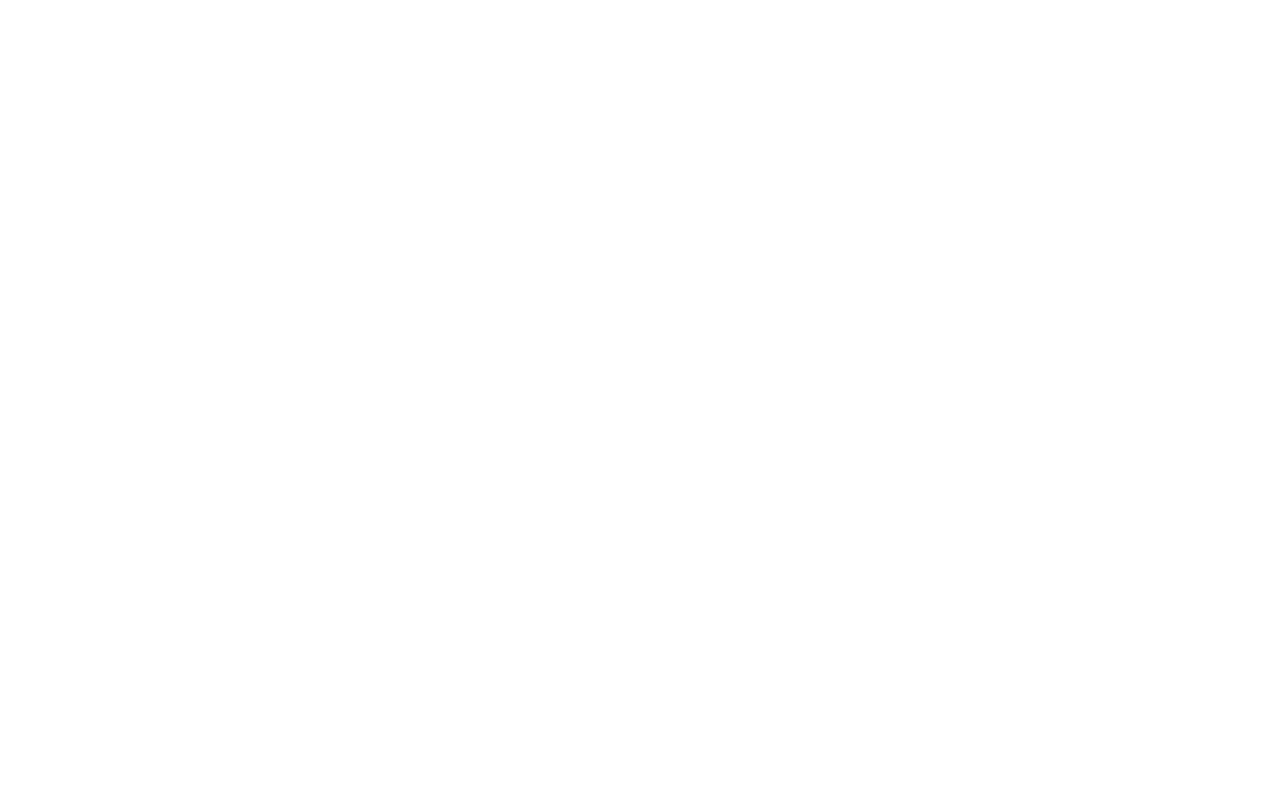
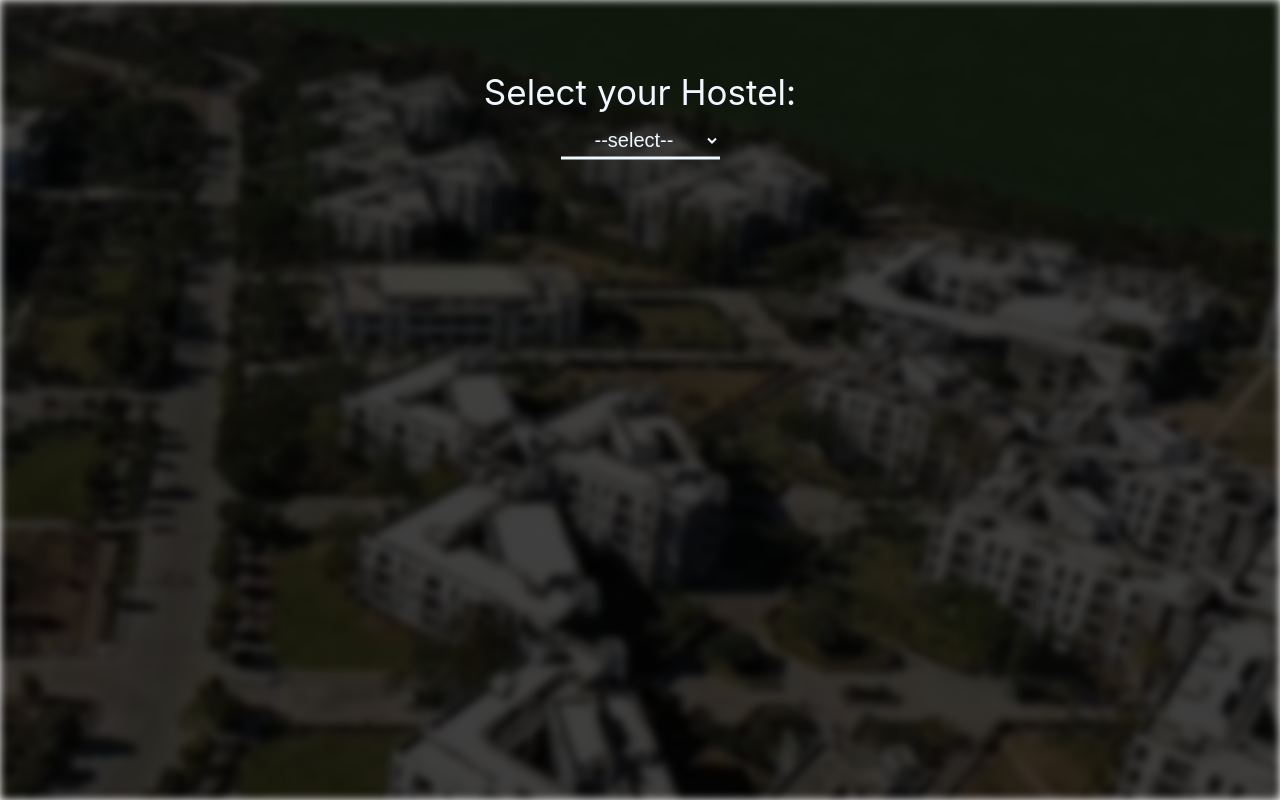
Before and after one commit to github-arjav/College-Outpass-System, a React (Create React App) app in the folder client/: page /Form in a window 1280 px wide. Before the commit this address had no page. Built offline with nearby package versions, Linux system fonts and the light colour scheme.

Commit message:
Added the form to be filled to appy

```diff
--- a/client/src/AllRoutes.jsx
+++ b/client/src/AllRoutes.jsx
@@ -6,6 +6,7 @@ import Warden from "./Pages/Auth/Warden";
 import Student from "./Pages/Auth/Student";
 import StudentHomePage from "./Pages/HomePage/StudentHomePage";
 import WardenHomePage from "./Pages/HomePage/WardenHomePage";
+import Form from "./Pages/OutpassForm/Form"
 
 const AllRoutes = () => {
     return(
@@ -15,6 +16,7 @@ const AllRoutes = () => {
             <Route path="/Student" element={<Student/>}/>
             <Route path="/StudentHomePage" element={<StudentHomePage />}/>
             <Route path="/WardenHomePage" element={<WardenHomePage />}/>
+            <Route path="/Form" element={<Form/>}/>
         </Routes>
     )
 }
--- a/client/src/Pages/HomePage/StudentHomePage.jsx
+++ b/client/src/Pages/HomePage/StudentHomePage.jsx
@@ -6,6 +6,10 @@ import "./StudentHomePage.css"
 const StudentHomePage = () =>{
 
     const navigate = useNavigate()
+
+    const handleApply = () => {
+        navigate('/Form')
+    }
 
     return(
         <div className="s-home">
@@ -16,7 +20,7 @@ const StudentHomePage = () =>{
             </div>
             <div className="s-home-container">
                 <div className="sfunction">
-                    <button>Apply for Outpass</button>
+                    <button onClick={handleApply}>Apply for Outpass</button>
                 </div>
                 <div className="sfunction">
                     <button>View pending Outpasses</button>
--- /dev/null
+++ b/client/src/Pages/OutpassForm/Form.css
@@ -0,0 +1,195 @@
+.form{
+    height: 100vh;
+    width: 100%;
+}
+
+.bimage{
+    height: 100%;
+    background-image: url('../../Assets/juet.png');
+    background-repeat: no-repeat;
+    background-size: cover;
+    filter: blur(4px) brightness(25%);
+}
+
+.hostel{
+    position: absolute;
+    top: 15%;
+    left: 50%;
+    transform: translate(-50%, -50%);
+    z-index: 2;
+    width: 80%;
+    padding: 20px;
+    text-align: center;
+    color: aliceblue;
+}
+
+.hostel label{
+    font-size: 35px;
+    padding: 20px;
+}
+
+.hostel select{
+    padding: 5px 30px;
+    margin: 10px 0;
+    background: none;
+    border: none;
+    border-bottom: solid aliceblue;
+    outline: none;
+}
+
+.hostel select:hover{
+    cursor: pointer;
+}
+
+.hostel select option{
+    color: black;
+}
+
+.hostel form input[type="submit"]{
+    padding: 5px 20px;
+    margin-left: 30px;
+    background: aliceblue;
+    border: solid aliceblue;
+    border-radius: 15px;
+    font-size: 15px;
+    font-weight: 700;
+    transition: 0.3s ease;
+}
+
+.hostel form input[type="submit"]:hover{
+    cursor: pointer;
+    background: none;
+    color: aliceblue;
+    transition: 0.3s ease;
+}
+
+.form-box{
+    position: absolute;
+    top: 60%;
+    left: 50%;
+    transform: translate(-50%, -50%);
+    z-index: 2;
+    width: 90%;
+    color: aliceblue;
+    border: solid #fff;
+    border-radius: 15px;
+    background-color: rgb(0,0,0);
+    background-color: rgba(0,0,0, 0.4);
+    box-shadow: rgba(237, 214, 214, 0.35) 0px 5px 20px;
+}
+
+.outpass-form{
+    display: grid;
+    gap: 20px;
+    padding: 20px;
+    grid-template-columns: repeat(7, 1fr);
+    row-gap: 40px;
+}
+
+.form-text{
+    grid-column: span 7;
+    grid-row: 1;
+    font-size: 25px;
+    margin: 0;
+    font-weight: normal;
+    padding-bottom: 20px;
+}
+
+.fname{
+    grid-column: 1 / span 4;
+    grid-row: 2;
+}
+
+.enr{
+    grid-column: 5 / span 2;
+    grid-row: 2;
+}
+
+
+.days{
+    grid-column: 1 / span 1;
+    grid-row: 3;
+}
+
+.from{
+    grid-column: 2 / span 3;
+    grid-row: 3;
+}
+
+.to{
+    grid-column: 5 / span 3;
+}
+
+.purpose{
+    grid-column: 1 / span 4;
+    grid-row: 4;
+}
+
+.address{
+    grid-column: 5 / span 3;
+    grid-row: 4;
+}
+
+.consent{
+    grid-column: span 7;
+    grid-row: 5;
+}
+
+.inp{
+    background: none;
+    border: none;
+    border-bottom: solid aliceblue;
+    width: 90%;
+    font-size: 20px;
+    outline: none;
+    color: antiquewhite;
+    padding-left: 7px;
+}
+
+.inp::placeholder{
+    color: aliceblue;
+    opacity: 90%;
+}
+
+.outpass-form label{
+    font-size: 23px;
+}
+
+.date{
+    margin-left: 10px;
+    width: 40%;
+}
+
+.date::-webkit-calendar-picker-indicator{
+    filter: invert(100%);
+    cursor: pointer;
+}
+
+.file{
+    padding-left: 20px;
+    color: aliceblue;
+    font-size: 15px;
+}
+
+.sub-btn{
+    background: none;
+    border: solid #fff;
+    color: aliceblue;
+    border-radius: 20px;
+    font-size: 20px;
+    padding: 5px;
+    transition: 0.3s ease;
+}
+
+.sub-btn:hover{
+    cursor: pointer;
+    color: black;
+    background-color: aliceblue;
+    transition: 0.3s ease;
+}
+
+.ackn{
+    margin: 0;
+    grid-column: 3 / span 4;
+    color: greenyellow;
+}
--- /dev/null
+++ b/client/src/Pages/OutpassForm/Form.jsx
@@ -0,0 +1,98 @@
+import React, { useState } from "react";
+import { useNavigate } from "react-router-dom";
+
+import "./Form.css"
+
+const Form = () => {
+
+    const navigate = useNavigate()
+
+    const [select, setSelect] = useState(0)
+    const [selectedValue, setSelectedValue] = useState('default')
+    const [isSubmitted, setIsSubmitted] = useState(false)
+
+    const handleHostelSelect = (e) => {
+        e.preventDefault()
+        if(selectedValue !== 'default')
+        setSelect(1)
+    }
+
+    const handleApply = (e) => {
+        e.preventDefault()
+
+        setIsSubmitted(true)
+
+        setTimeout(() => {
+            window.location.href = '/StudentHomePage';
+        }, 3000)
+    }
+
+    return(
+        <div className="form">
+            <div className="bimage"></div>
+            <div className="hostel">
+                <form onSubmit={handleHostelSelect} method="get">
+                    <label htmlFor="hostels">Select your Hostel:</label><br />
+                    <select name="hostels" id="hostels" value={selectedValue} onChange={(e) => setSelectedValue(e.target.value)}>
+                        <option value="default">--select--</option>
+                        <option value="H-1">H-1</option>
+                        <option value="H-2">H-2</option>
+                        <option value="H-3">H-3</option>
+                        <option value="H-4">H-4</option>
+                        <option value="H-5">H-5</option>
+                        <option value="H-6">H-6</option>
+                        <option value="H-7">H-7</option>
+                        <option value="H-8">H-8</option>
+                        <option value="H-9">H-9</option>
+                        <option value="H-10">H-10</option>
+                        <option value="H-11">H-11</option>
+                        <option value="H-12">H-12</option>
+                        <option value="H-13">H-13</option>
+                        <option value="H-14">H-14</option>
+                        <option value="H-15">H-15</option>
+                        <option value="H-16">H-16</option>
+                        <option value="H-17">H-17</option>
+                        <option value="H-18">H-18</option>
+                        <option value="H-19">H-19</option>
+                        <option value="H-20">H-20</option>
+                        <option value="H-21">H-21</option>
+                        <option value="H-22">H-22</option>
+                    </select>
+                    {selectedValue !== 'default' && (
+                         <input type="submit" value="Submit"/>
+                    )}
+
+
+                </form>
+            </div>
+            {select === 1 && (
+                <div className="form-box">
+                    <form className="outpass-form" onSubmit={handleApply}>
+                        <p className="form-fld form-text">Fill out this form to apply for outpass</p>
+                        <input type="text" name="fname" placeholder="Full Name"  className="form-fld inp fname" required/>
+                        <input type="text" name="enroll" placeholder="Enrollment Number" className="form-fld inp enr" required/>
+                        <input type="number" name="room" placeholder="Room Number" className="form-fld inp room" required/>
+                        <input type="number" name="days" placeholder="Duration" className="form-fld inp days"  required />
+                        <label htmlFor="from" className="form-fld from" >From:
+                            <input type="date" id="from" name="from" placeholder="From" className="inp date" required/>
+                        </label>
+                        <label htmlFor="to" className="form-fld to" >To:
+                            <input type="date" id="to" name="to" placeholder="To" className="inp date" required/>
+                        </label>
+                        <input type="text" name="purpose" placeholder="Purpose of Leave" className="form-fld inp purpose" required/>
+                        <input type="text" name="adress" placeholder="Adress on Leave" className="form-fld inp address" required/>
+                        <label htmlFor="consent" className="form-fld consent" >Parent Consent:
+                            <input type="file" id="consent" name="consent" accept=".png, .jpg, .jpeg, .pdf" className="file" required/>
+                        </label>
+                        <input type="submit" value="Apply" name="apply" className="form-fld sub-btn" />
+                        {isSubmitted && (
+                            <p className="ackn">Outpass successfully applied. Redirecting in 3 seconds...</p>
+                        )}
+                    </form>
+                </div>
+            )}
+        </div>
+    )
+}
+
+export default Form
```
